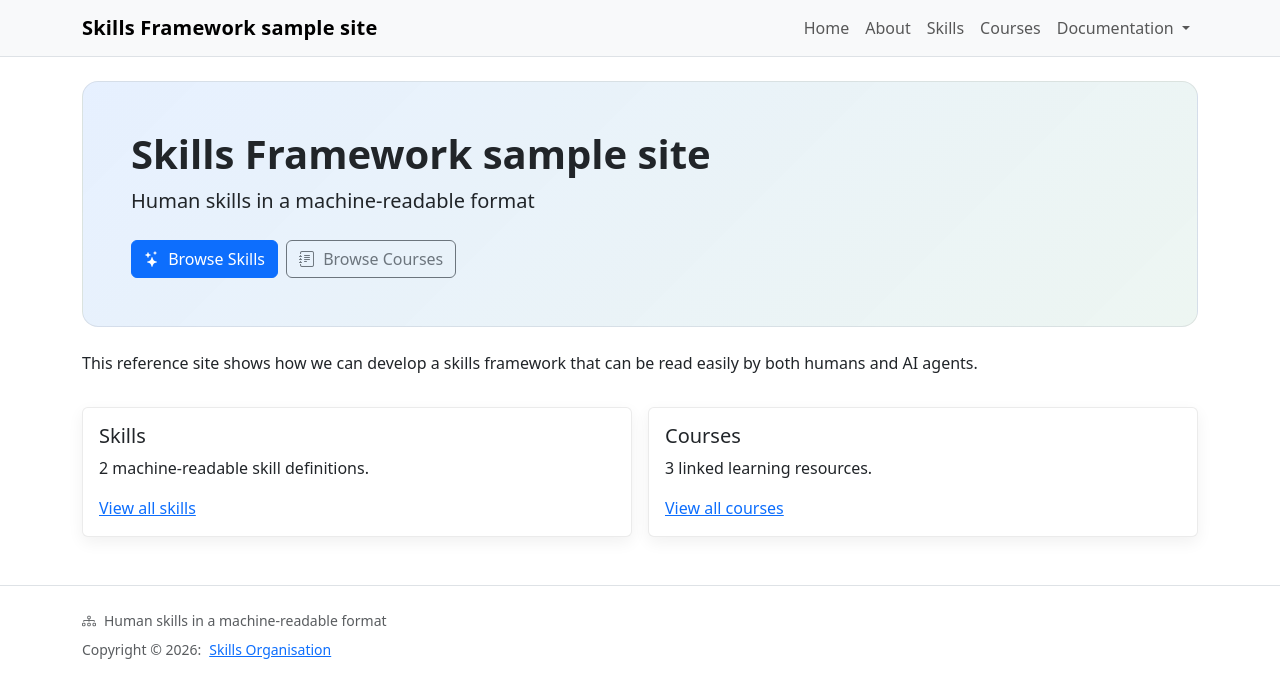
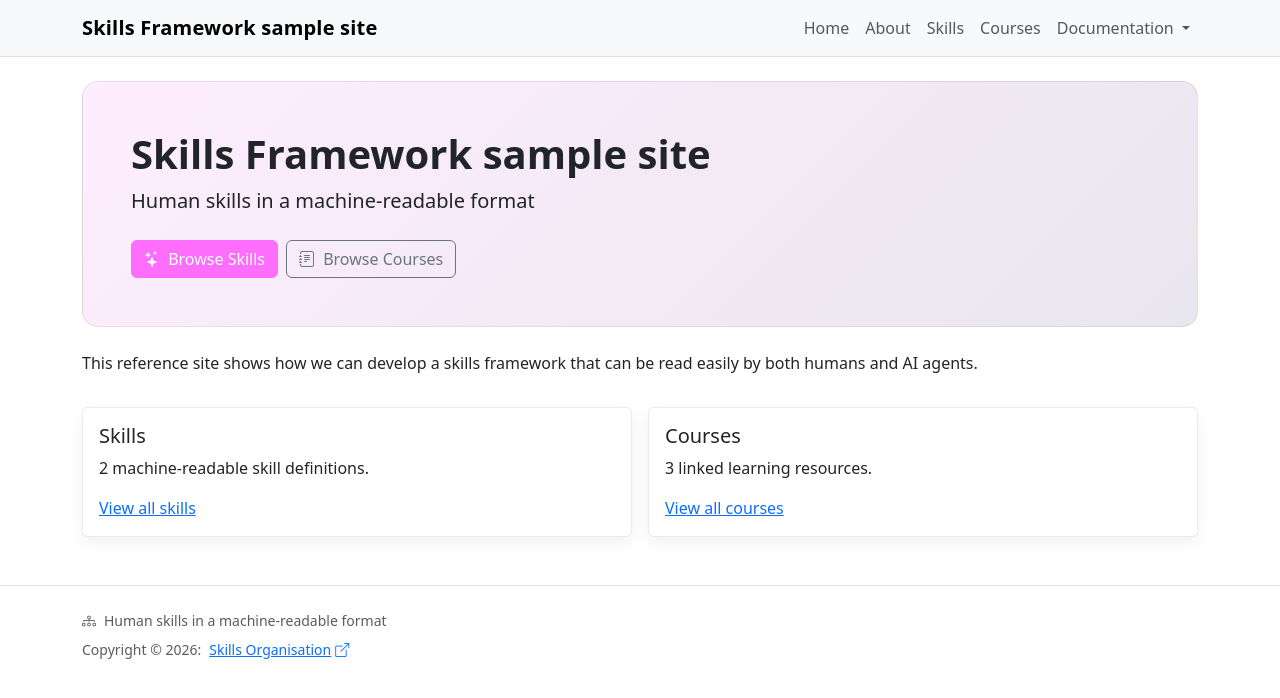
Before and after one commit to berthelemy/skills-framework, a Jekyll site: the page built from _pages/index.markdown, in a window 1280 px wide. Shown: the top 698 px of the page. Built offline with Jekyll 4.4.1, drawn with Linux system fonts in a browser that asks for light colours.

Commit message:
Sort out branding issue and ensure colour contrast is checked

```diff
--- a/_includes/head.html
+++ b/_includes/head.html
@@ -93,6 +93,10 @@
       --brand-secondary: {{ site.data.content.branding.secondary_color }};
       --brand-accent: {{ site.data.content.branding.accent_color }};
       --brand-font: {{ site.data.content.branding.font_family }};
+      --bs-primary: var(--brand-primary);
+      --bs-link-color: var(--brand-accent);
+      --bs-link-hover-color: var(--brand-primary);
+      --bs-focus-ring-color: var(--brand-accent);
     }
 
     body {
@@ -101,8 +105,23 @@
     }
 
     .hero {
-      background: linear-gradient(135deg, rgba(13, 110, 253, 0.1), rgba(25, 135, 84, 0.08));
+      background: linear-gradient(
+        135deg,
+        color-mix(in srgb, var(--brand-primary) 12%, white),
+        color-mix(in srgb, var(--brand-accent) 10%, white)
+      );
       border: 1px solid rgba(0, 0, 0, 0.08);
+    }
+
+    .btn-primary {
+      background-color: var(--brand-primary);
+      border-color: var(--brand-primary);
+    }
+
+    .btn-primary:hover,
+    .btn-primary:focus {
+      background-color: var(--brand-accent);
+      border-color: var(--brand-accent);
     }
 
     .navbar-brand {
--- a/_layouts/default.html
+++ b/_layouts/default.html
@@ -13,5 +13,50 @@
     {% include footer.html %}
 
     <script src="https://cdn.jsdelivr.net/npm/bootstrap@5.3.3/dist/js/bootstrap.bundle.min.js" integrity="sha384-YvpcrYf0tY3lHB60NNkmXc5s9fDVZLESaAA55NDzOxhy9GkcIdslK1eN7N6jIeHz" crossorigin="anonymous"></script>
+      <script>
+        // Checks for external links and adds appropriate attributes and icons
+        document.addEventListener('DOMContentLoaded', () => {
+          const currentOrigin = window.location.origin;
+
+          document.querySelectorAll('a[href]').forEach((link) => {
+            if (link.dataset.externalLinkDecorated === 'true') {
+              return;
+            }
+
+            let targetUrl;
+
+            try {
+              targetUrl = new URL(link.getAttribute('href'), window.location.href);
+            } catch (error) {
+              return;
+            }
+
+            const isExternal = targetUrl.origin !== currentOrigin;
+            const isWebProtocol = targetUrl.protocol === 'http:' || targetUrl.protocol === 'https:';
+
+            if (!isExternal || !isWebProtocol) {
+              return;
+            }
+
+            link.target = '_blank';
+            link.rel = 'noopener noreferrer';
+            link.dataset.externalLinkDecorated = 'true';
+
+            if (link.querySelector('.external-link-icon')) {
+              return;
+            }
+
+            const icon = document.createElement('i');
+            icon.className = 'bi bi-box-arrow-up-right ms-1 external-link-icon';
+            icon.setAttribute('aria-hidden', 'true');
+            link.appendChild(icon);
+
+            const hiddenLabel = document.createElement('span');
+            hiddenLabel.className = 'visually-hidden';
+            hiddenLabel.textContent = ' Opens in a new window.';
+            link.appendChild(hiddenLabel);
+          });
+        });
+      </script>
   </body>
 </html>
```
Also changed, not shown: AGENTS.MD (+1 -0 lines), _pages/docs/content-configuration.md (+8 -0 lines), .github/copilot-instructions.md, 1 other file.
